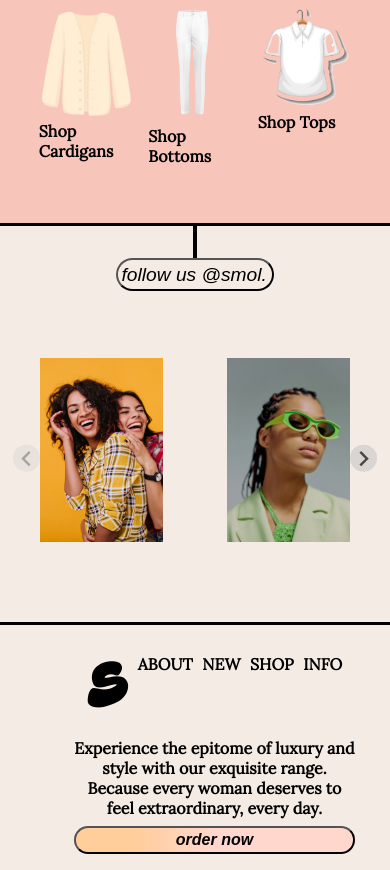
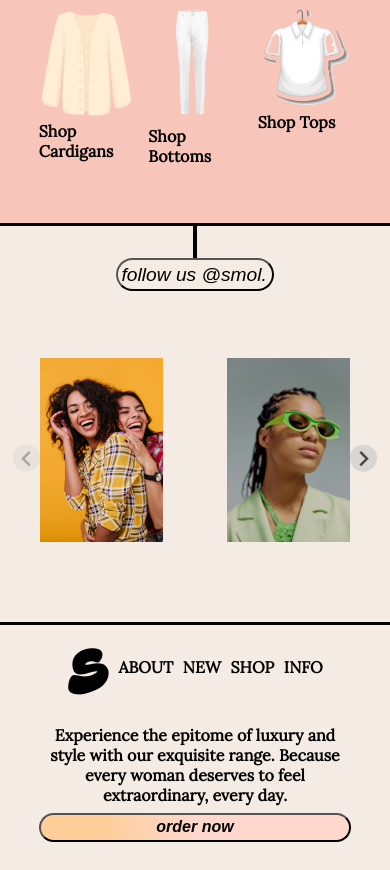
Before and after one commit to AsmahFatimah/fashion-website, a plain HTML site: page index.html in a window 390 px wide. Shown: the part 819-1689 px from the top of the page. Drawn offline with Linux system fonts and the light colour scheme.

Commit message:
did few changes in media query

```diff
--- a/index.html
+++ b/index.html
@@ -31,7 +31,13 @@
         body{
             background-color: #f4ebe4;
             font-family: lora;
-
+        }
+        button{
+            cursor: pointer;
+        }
+        a{
+            color: inherit;
+            text-decoration: none;
         }
         .banner{
             display: flex;
@@ -270,34 +276,40 @@
                 height: auto;
             }
             footer{
-                padding: 1rem 0 0.5rem 0;
-                gap: .1rem;
+                padding: .2rem 0 0.5rem 0;
+                /* gap: .1rem; */
+                /* justify-content: flex-start; */
             }
             footer .line{
                 display: none;
             }
             footer .menu{
                 flex-wrap: wrap;
+                align-items: flex-start;
             }
-           .column3{
+            .column3{
                 display: flex;
                 flex-direction: column;
                 width: 80%;
                 text-align: center;
             }
-           .box{
+            .box{
                 padding: .5rem;
             }
-           footer ul{
+            footer ul{
                 display: flex;
                 flex-direction: row;
             }
-           footer ul li{
+            footer ul li{
                 padding: .3rem;
             }
-           footer img{
+            footer .imgs{
                 display: none;
             }
+            .footerLinks{
+                margin-top: 1rem;
+            }
+
         }
 
         @media (max-width: 786px) {
@@ -380,6 +392,9 @@
             .bestieSection h6{
                 margin: 0 5% 1rem 5%;
             }
+            footer .imgs{
+                width: 60%;
+            }
         }
 
 
@@ -418,7 +433,7 @@
                 that'll be us.
             </h1>
 
-            <button class="heroBtn">it's kind of our thing.</button>
+            <button><a href="">it's kind of our thing</a>.</button>
             <div class="line"></div>
             </div>
         </section>
@@ -453,7 +468,7 @@
         </section>
         <div class="imgGallery">
             <div class="line"></div>
-            <button>follow us @smol.</button>
+            <button><a href="">follow us @smol.</a></button>
         </div>
         <section class="splide borderBottom" aria-labelledby="carousel-heading">
             <div class="splide__track">
@@ -476,15 +491,15 @@
         <div class="menu">
           <ul class="box">
             <li class="footerLogo"><strong>S</strong></li>
-            <li>about</li>
-            <li>new</li>
-            <li>shop</li>
-            <li>info</li>
+            <li class="footerLinks">about</li>
+            <li class="footerLinks">new</li>
+            <li class="footerLinks">shop</li>
+            <li class="footerLinks">info</li>
           </ul>
         <div class="line"></div>
         <div class="column3 box">
             <h6>Experience the epitome of luxury and style with our exquisite range. Because every woman deserves to feel extraordinary, every day.</h6>
-            <button>order now</button>
+            <button><a href="">order now</a></button>
         </div>
     </div>
     </footer>
```
